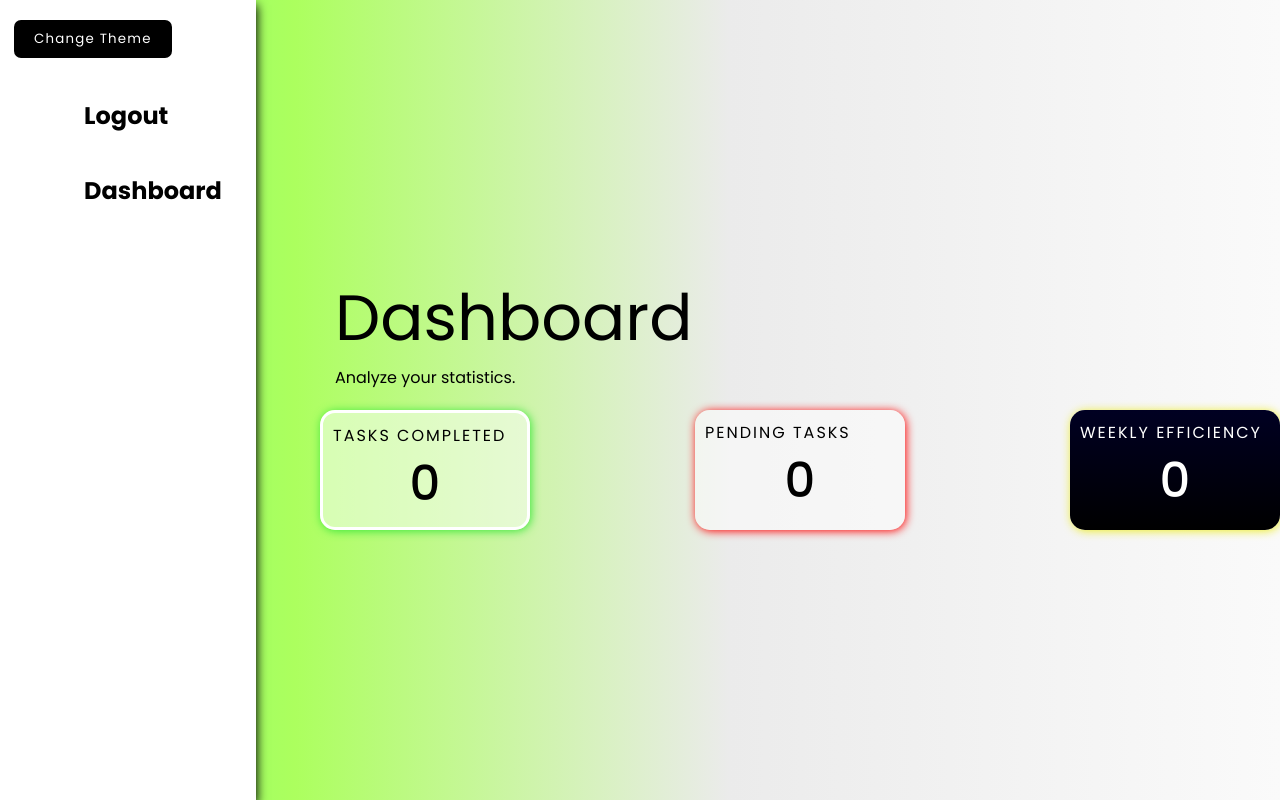
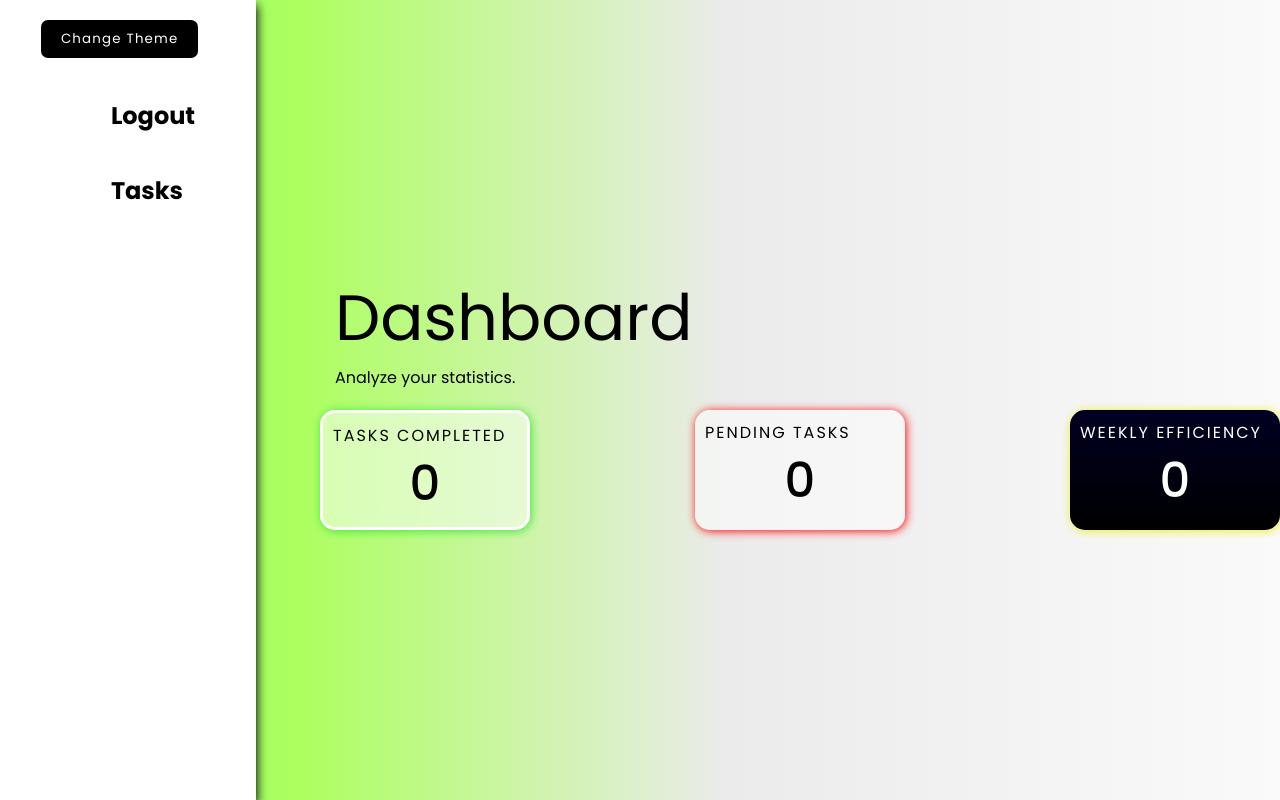
Before and after one commit to Mafald07h/Smart-Task-List, a Django app: page /dashboard/ in a window 1280 px wide. Run offline with Django 5.2, Linux system fonts and the light colour scheme.

Commit message:
style: Adicionando estilo a navbar de task 'and' refactor: consertando um pequeno erro no partials de dashboard.

```diff
--- a/templates/dashboard/dashboard.html
+++ b/templates/dashboard/dashboard.html
@@ -15,7 +15,7 @@
 <body class="normal" data-body>
     {% block content %}
     <main>
-        {% include 'partials/_navbar.html' %}
+        {% include 'partials/_navbar-task.html' %}
         <section>
             <div class="texts">
                 {% for message in messages%}
--- a/templates/partials/_navbar-task.html
+++ b/templates/partials/_navbar-task.html
@@ -1,7 +1,8 @@
 {% load static %}
-<div class="navbar__left">
+<div class="navbar__left" data-navbar>
         <div class="tasks">
-            <a href="{% url 'logout_account' %}" class="dashboard__link">Logout</a>
-            <a href="{% url 'tasks' %}" class="dashboard__link">Tasks</a>
+            <button id="changeTheme" class="btn-change-theme">Change Theme</button>
+            <a href="{% url 'logout_account' %}" class="dashboard__link" data-dashboard-link>Logout</a>
+            <a href="{% url 'tasks' %}" class="dashboard__link" data-dashboard-link>Tasks</a>
         </div>
     </div>
```
